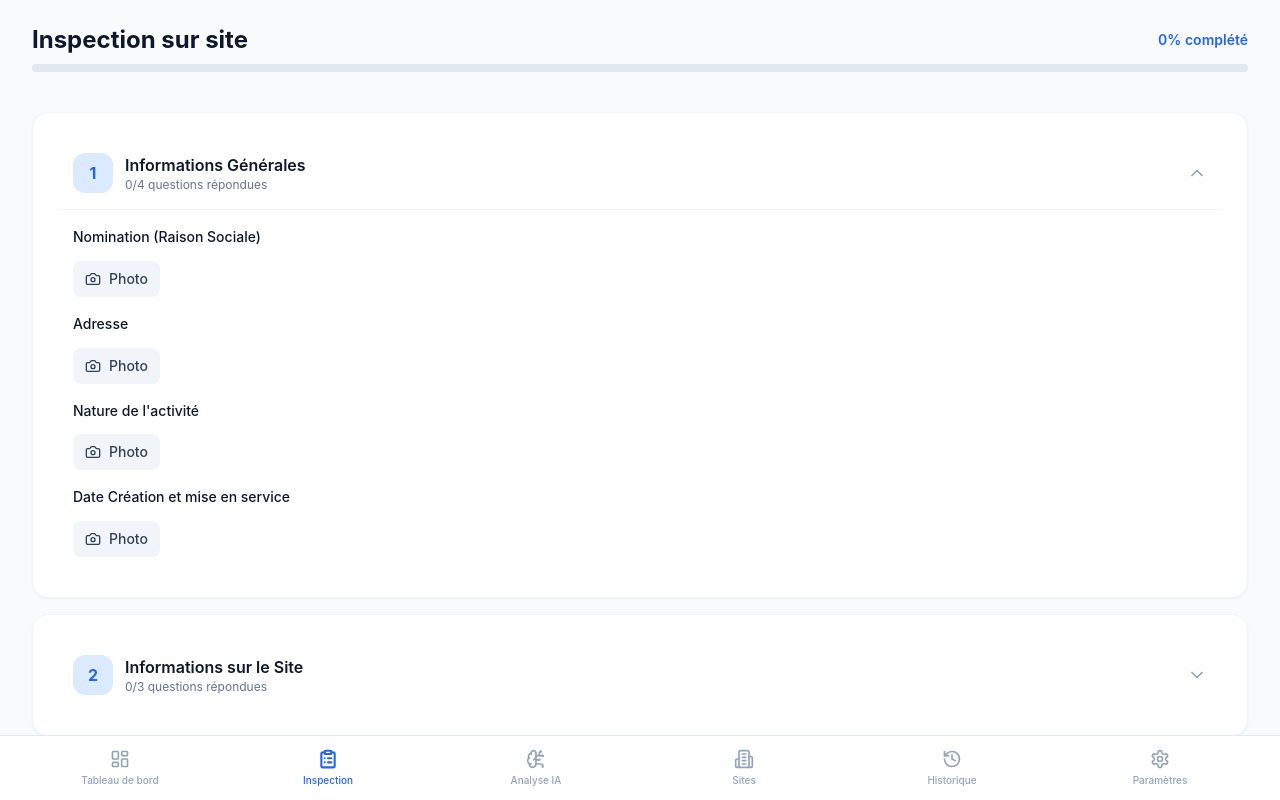
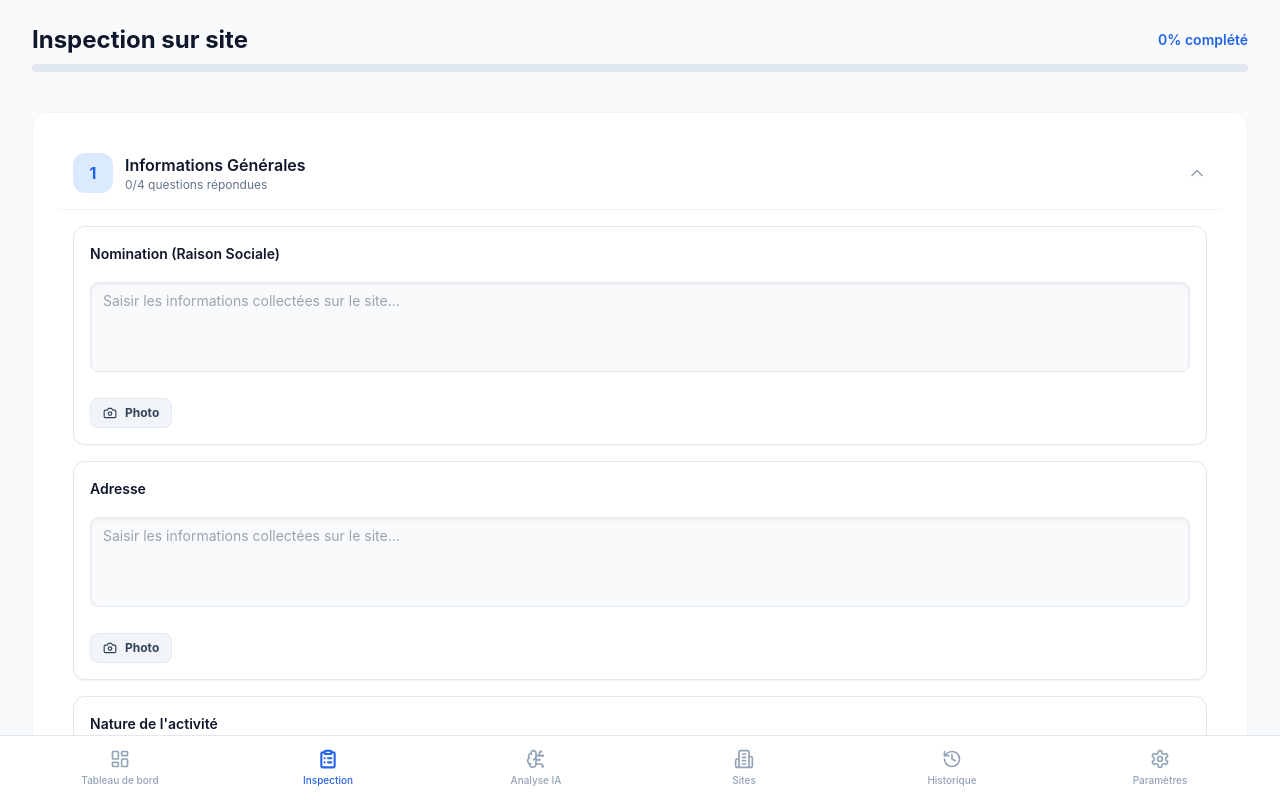
Before and after one commit to alibenza/RISKPWA, a React (Vite) app: page / in a window 1280 px wide. Both pictures are taken after a click on the button "Continuer l'inspection". Shown: the top 800 px of the page. Built offline with nearby package versions, Linux system fonts and the light colour scheme.

Commit message:
Update QuestionCard.jsx

```diff
--- a/src/components/QuestionCard.jsx
+++ b/src/components/QuestionCard.jsx
@@ -1,10 +1,10 @@
-// src/components/QuestionCard.jsx
 import React, { useState, useRef } from 'react';
 import { Camera, X, Star, MessageSquare, AlertTriangle } from 'lucide-react';
 import { usePhotoCapture } from '../hooks/usePhotoCapture';
 
 const QuestionCard = ({ question, response, onResponse }) => {
-  const [showComment, setShowComment] = useState(!!response?.comment);
+  // Show comment box if there's already a comment, if it's forced, or if the question isn't a "star-rating" type
+  const [showComment, setShowComment] = useState(!!response?.comment || !question.isScored);
   const [photoPreview, setPhotoPreview] = useState(null);
   const fileInputRef = useRef(null);
 
@@ -12,10 +12,12 @@ const QuestionCard = ({ question, response, onResponse }) => {
 
   const handleScore = (score) => {
     onResponse({
+      ...response, // Keep existing photos/comments
       score,
       isScored: question.isScored,
       value: score >= 4 ? 'conforme' : score >= 2 ? 'a_ameliorer' : 'non_conforme'
     });
+    // Automatically show comment box for low scores
     if (score <= 2) setShowComment(true);
   };
 
@@ -25,7 +27,6 @@ const QuestionCard = ({ question, response, onResponse }) => {
 
     try {
       await capturePhoto(file);
-      // Load preview
       const lastPhoto = photos[photos.length - 1];
       if (lastPhoto) {
         const url = await loadPhotoUrl(lastPhoto);
@@ -50,17 +51,19 @@ const QuestionCard = ({ question, response, onResponse }) => {
   ];
 
   return (
-    <div className="space-y-3">
+    <div className="bg-white p-4 rounded-xl border border-slate-200 shadow-sm space-y-4">
+      {/* Header & Label */}
       <div className="flex items-start justify-between gap-4">
         <div className="flex-1">
-          <p className="font-medium text-slate-900 text-sm leading-relaxed">
+          <p className="font-semibold text-slate-900 text-sm leading-relaxed">
             {question.label}
           </p>
-          {question.isScored && (
-            <p className="text-xs text-slate-400 mt-1">Évaluation obligatoire</p>
+          {question.isScored && !response?.score && (
+            <p className="text-[10px] uppercase tracking-wider text-slate-400 mt-1 font-bold">Évaluation requise</p>
           )}
         </div>
 
+        {/* Star Rating System */}
         {question.isScored && (
           <div className="flex gap-1">
             {[1, 2, 3, 4, 5].map((star) => (
@@ -69,7 +72,7 @@ const QuestionCard = ({ question, response, onResponse }) => {
                 onClick={() => handleScore(star)}
                 className={`w-8 h-8 rounded-lg flex items-center justify-center transition-all ${
                   (response?.score || 0) >= star
-                    ? scoreLabels[star - 1].color + ' text-white shadow-md'
+                    ? scoreLabels[star - 1].color + ' text-white shadow-sm'
                     : 'bg-slate-100 text-slate-300 hover:bg-slate-200'
                 }`}
               >
@@ -80,35 +83,36 @@ const QuestionCard = ({ question, response, onResponse }) => {
         )}
       </div>
 
-      {/* Score indicator */}
+      {/* Score Status Indicator */}
       {response?.score && (
         <div className="flex items-center gap-2">
-          <span className={`text-xs font-bold px-2 py-1 rounded-full text-white ${
+          <span className={`text-[10px] font-bold px-2 py-0.5 rounded-full text-white uppercase ${
             scoreLabels[response.score - 1]?.color || 'bg-slate-400'
           }`}>
             {scoreLabels[response.score - 1]?.label}
           </span>
           {response.score <= 2 && (
-            <span className="flex items-center gap-1 text-xs text-red-600 font-medium">
-              <AlertTriangle size={12} /> Commentaire requis
+            <span className="flex items-center gap-1 text-[11px] text-red-600 font-bold italic">
+              <AlertTriangle size={12} /> Précisions nécessaires
             </span>
           )}
         </div>
       )}
 
-      {/* Comment section */}
-      {(showComment || response?.comment) && (
-        <div className="animate-in fade-in">
+      {/* Main Content Input (Remarks/Data Collection) */}
+      {(showComment || response?.comment || !question.isScored) && (
+        <div className="animate-in fade-in slide-in-from-top-1 duration-200">
           <textarea
-            placeholder="Observations et commentaires..."
+            placeholder={question.isScored ? "Observations, anomalies ou points de vigilance..." : "Saisir les informations collectées sur le site..."}
             value={response?.comment || ''}
-            onChange={(e) => onResponse({ comment: e.target.value })}
-            className="w-full px-3 py-2 bg-slate-50 border border-slate-200 rounded-lg text-sm focus:outline-none focus:border-primary-500 focus:ring-1 focus:ring-primary-500 min-h-[80px] resize-y"
+            onChange={(e) => onResponse({ ...response, comment: e.target.value })}
+            className="w-full px-3 py-2 bg-slate-50 border border-slate-200 rounded-lg text-sm focus:outline-none focus:border-primary-500 focus:ring-1 focus:ring-primary-500 min-h-[90px] shadow-inner resize-none"
           />
         </div>
       )}
 
-      {/* Photo capture */}
+      {/* Action Bar (Camera & Manual Toggle) */}
+      <div className="flex items-center justify-between pt-1">
         <div className="flex items-center gap-3">
           <input
             type="file"
@@ -122,37 +126,39 @@ const QuestionCard = ({ question, response, onResponse }) => {
           <button
             onClick={() => fileInputRef.current?.click()}
             disabled={isCapturing}
-          className="flex items-center gap-2 px-3 py-2 bg-slate-100 hover:bg-slate-200 rounded-lg text-sm font-medium text-slate-700 transition-colors disabled:opacity-50"
+            className="flex items-center gap-2 px-3 py-1.5 bg-slate-100 hover:bg-slate-200 rounded-lg text-xs font-bold text-slate-700 transition-colors disabled:opacity-50 border border-slate-200"
           >
-          <Camera size={16} />
-          {isCapturing ? 'Traitement...' : `Photo${photos.length > 0 ? ` (${photos.length})` : ''}`}
+            <Camera size={14} />
+            {isCapturing ? 'Chargement...' : `Photo${photos.length > 0 ? ` (${photos.length})` : ''}`}
           </button>
 
-        {photos.length > 0 && !showComment && (
+          {/* Manual Toggle for Comment if not already visible */}
+          {question.isScored && !showComment && (
             <button
               onClick={() => setShowComment(true)}
-            className="flex items-center gap-1 text-xs text-primary-600 hover:text-primary-700 font-medium"
+              className="flex items-center gap-1 text-xs text-primary-600 hover:text-primary-700 font-bold"
             >
-            <MessageSquare size={14} /> Ajouter un commentaire
+              <MessageSquare size={14} /> Ajouter une note
             </button>
           )}
         </div>
+      </div>
 
-      {/* Photo previews */}
+      {/* Photo Preview Grid */}
       {photos.length > 0 && (
-        <div className="flex gap-2 flex-wrap">
+        <div className="flex gap-2 flex-wrap pt-2 border-t border-slate-100">
           {photos.map((photo, idx) => (
             <div key={photo.photoId} className="relative group">
-              <div className="w-20 h-20 bg-slate-100 rounded-lg flex items-center justify-center overflow-hidden">
+              <div className="w-16 h-16 bg-slate-100 rounded-lg flex items-center justify-center overflow-hidden border border-slate-200">
                 {photoPreview ? (
                   <img src={photoPreview} alt="" className="w-full h-full object-cover" />
                 ) : (
-                  <Camera size={20} className="text-slate-400" />
+                  <Camera size={16} className="text-slate-300" />
                 )}
               </div>
               <button
                 onClick={() => handleDeletePhoto(idx)}
-                className="absolute -top-1 -right-1 w-5 h-5 bg-red-500 text-white rounded-full flex items-center justify-center opacity-0 group-hover:opacity-100 transition-opacity"
+                className="absolute -top-2 -right-2 w-5 h-5 bg-red-500 text-white rounded-full flex items-center justify-center shadow-md hover:bg-red-600 transition-colors"
               >
                 <X size={12} />
               </button>
```
Lines whose indentation alone changed are shown as unchanged.
